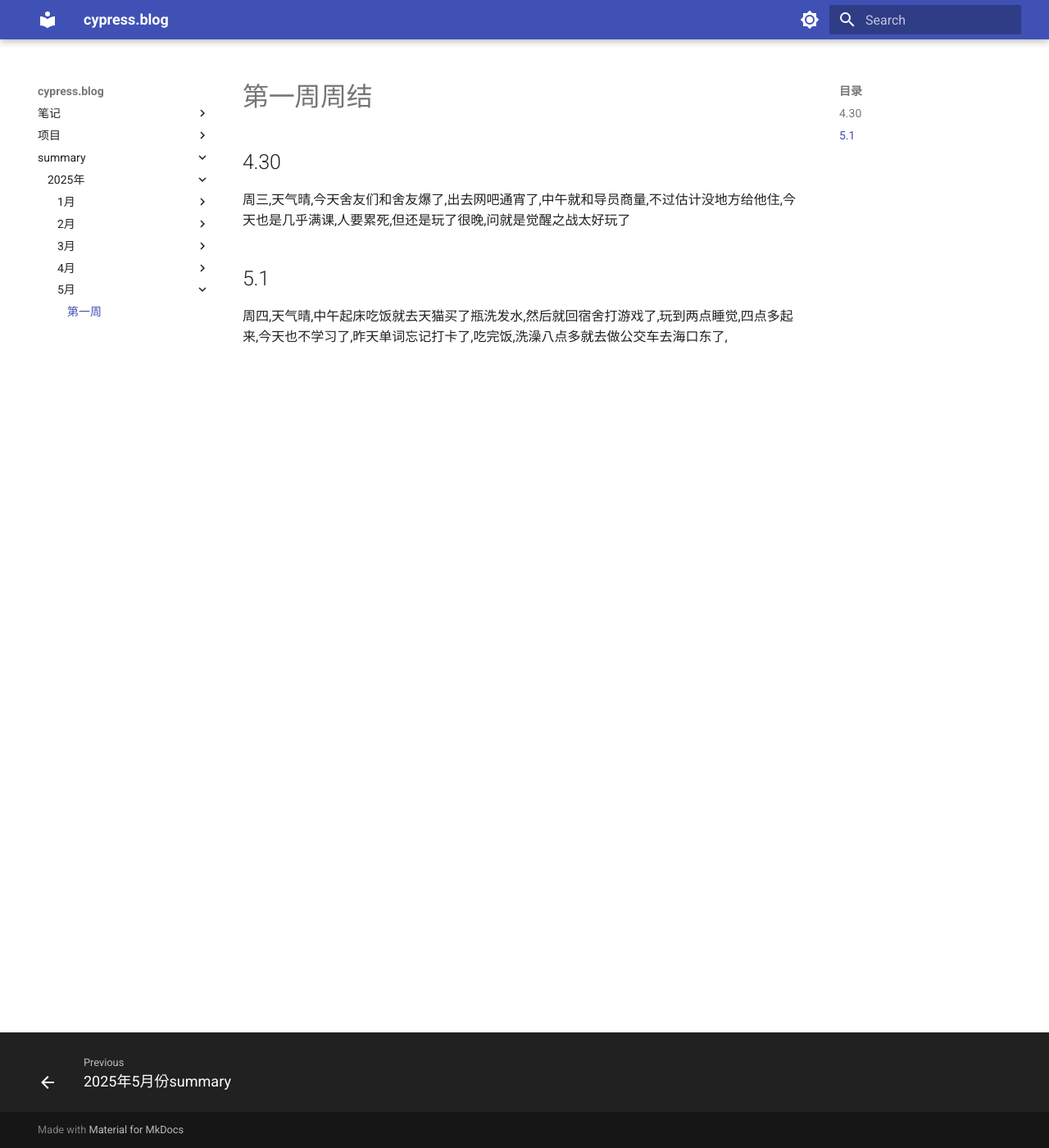
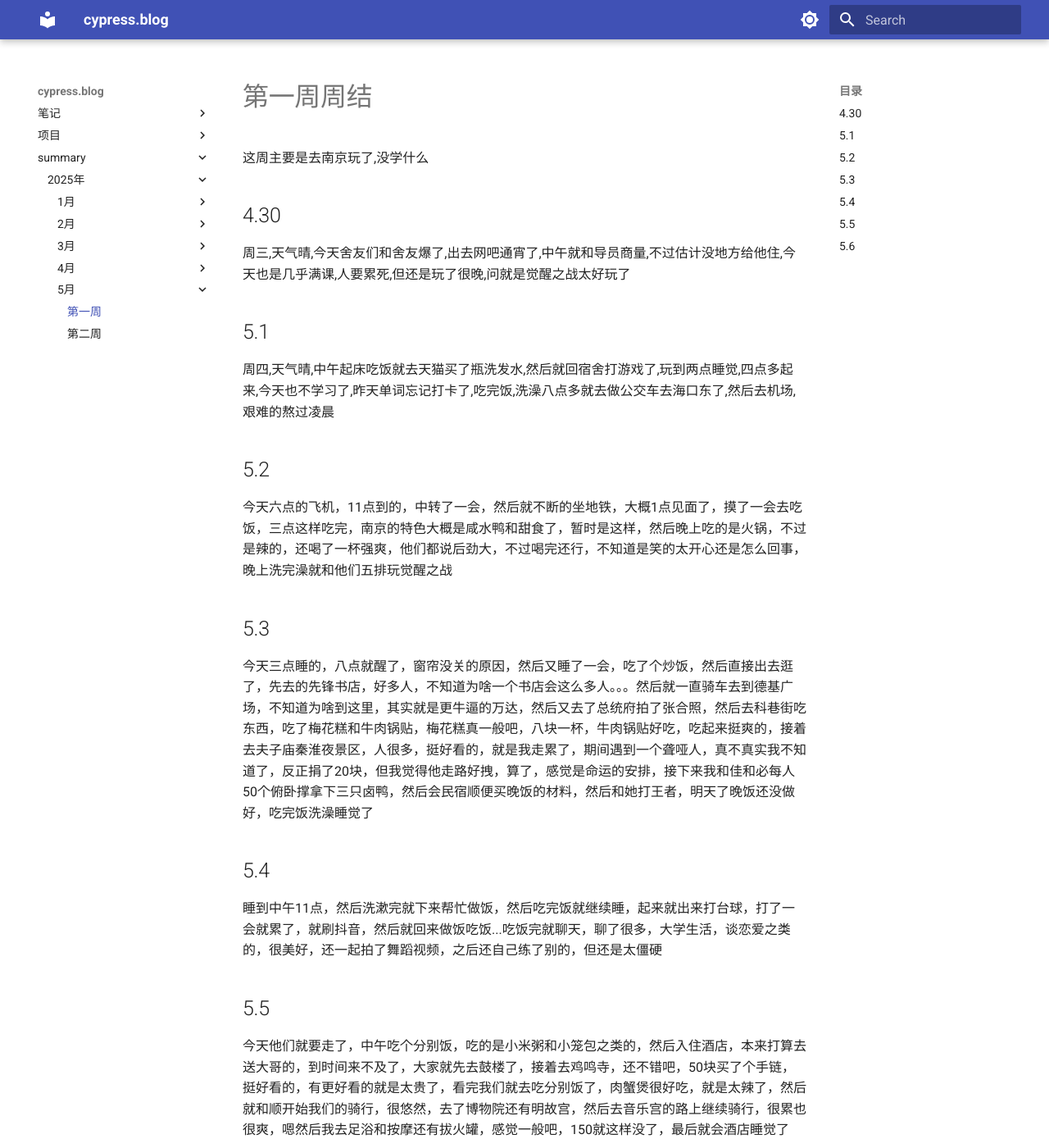
Before and after one commit to cyprer/blog0, an MkDocs documentation site: the page built from docs/summary/25year/5month/1week.md, in a window 1280 px wide and 1400 px high. Shown: the whole window at 82% size. Built offline with MkDocs 1.6.1 and Material for MkDocs 9.7.7, drawn with Linux system fonts in a browser that asks for light colours; some of the changed text lies outside the part shown.

```diff
--- a/docs/summary/25year/5month/1week.md
+++ b/docs/summary/25year/5month/1week.md
@@ -1,7 +1,16 @@
 # 第一周周结
-
+  这周主要是去南京玩了,没学什么
 ## 4.30
   周三,天气晴,今天舍友们和舍友爆了,出去网吧通宵了,中午就和导员商量,不过估计没地方给他住,今天也是几乎满课,人要累死,但还是玩了很晚,问就是觉醒之战太好玩了
-
 ## 5.1
-  周四,天气晴,中午起床吃饭就去天猫买了瓶洗发水,然后就回宿舍打游戏了,玩到两点睡觉,四点多起来,今天也不学习了,昨天单词忘记打卡了,吃完饭,洗澡八点多就去做公交车去海口东了,
+  周四,天气晴,中午起床吃饭就去天猫买了瓶洗发水,然后就回宿舍打游戏了,玩到两点睡觉,四点多起来,今天也不学习了,昨天单词忘记打卡了,吃完饭,洗澡八点多就去做公交车去海口东了,然后去机场,艰难的熬过凌晨
+## 5.2
+  今天六点的飞机，11点到的，中转了一会，然后就不断的坐地铁，大概1点见面了，摸了一会去吃饭，三点这样吃完，南京的特色大概是咸水鸭和甜食了，暂时是这样，然后晚上吃的是火锅，不过是辣的，还喝了一杯强爽，他们都说后劲大，不过喝完还行，不知道是笑的太开心还是怎么回事，晚上洗完澡就和他们五排玩觉醒之战
+## 5.3
+  今天三点睡的，八点就醒了，窗帘没关的原因，然后又睡了一会，吃了个炒饭，然后直接出去逛了，先去的先锋书店，好多人，不知道为啥一个书店会这么多人。。。然后就一直骑车去到德基广场，不知道为啥到这里，其实就是更牛逼的万达，然后又去了总统府拍了张合照，然后去科巷街吃东西，吃了梅花糕和牛肉锅贴，梅花糕真一般吧，八块一杯，牛肉锅贴好吃，吃起来挺爽的，接着去夫子庙秦淮夜景区，人很多，挺好看的，就是我走累了，期间遇到一个聋哑人，真不真实我不知道了，反正捐了20块，但我觉得他走路好拽，算了，感觉是命运的安排，接下来我和佳和必每人50个俯卧撑拿下三只卤鸭，然后会民宿顺便买晚饭的材料，然后和她打王者，明天了晚饭还没做好，吃完饭洗澡睡觉了
+## 5.4
+  睡到中午11点，然后洗漱完就下来帮忙做饭，然后吃完饭就继续睡，起来就出来打台球，打了一会就累了，就刷抖音，然后就回来做饭吃饭...吃饭完就聊天，聊了很多，大学生活，谈恋爱之类的，很美好，还一起拍了舞蹈视频，之后还自己练了别的，但还是太僵硬
+## 5.5
+  今天他们就要走了，中午吃个分别饭，吃的是小米粥和小笼包之类的，然后入住酒店，本来打算去送大哥的，到时间来不及了，大家就先去鼓楼了，接着去鸡鸣寺，还不错吧，50块买了个手链，挺好看的，有更好看的就是太贵了，看完我们就去吃分别饭了，肉蟹煲很好吃，就是太辣了，然后就和顺开始我们的骑行，很悠然，去了博物院还有明故宫，然后去音乐宫的路上继续骑行，很累也很爽，嗯然后我去足浴和按摩还有拔火罐，感觉一般吧，150就这样没了，最后就会酒店睡觉了
+## 5.6
+  今天看来是12点的飞机，我们9点起来驰个早餐大招延误到了2点，我们吃完就接着睡了，起来去机场，发现自助值机不行了，就去人工柜台办理了，还好时间还够，今天是生日，上飞机坐了一会就有人员来给我送了祝贺卡片，挺好的哈哈哈，就是有人吃的咖喱饭还是什么，飞机里味道好重，还好顺有口罩，回来的时候已经九点多了,回来直接洗澡,然后打瓦,好久没打了,手感都没了
--- a/mkdocs.yml
+++ b/mkdocs.yml
@@ -174,3 +174,4 @@ nav:
               - 5月:
                   - summary/25year/5month/index.md
                   - 第一周: summary/25year/5month/1week.md
+                  - 第二周: summary/25year/5month/2week.md
```
Also changed, not shown: docs/summary/25year/5month/2week.md (added, +4 -0 lines), docs/summary/25year/4month/index.md (line endings or trailing spaces).
